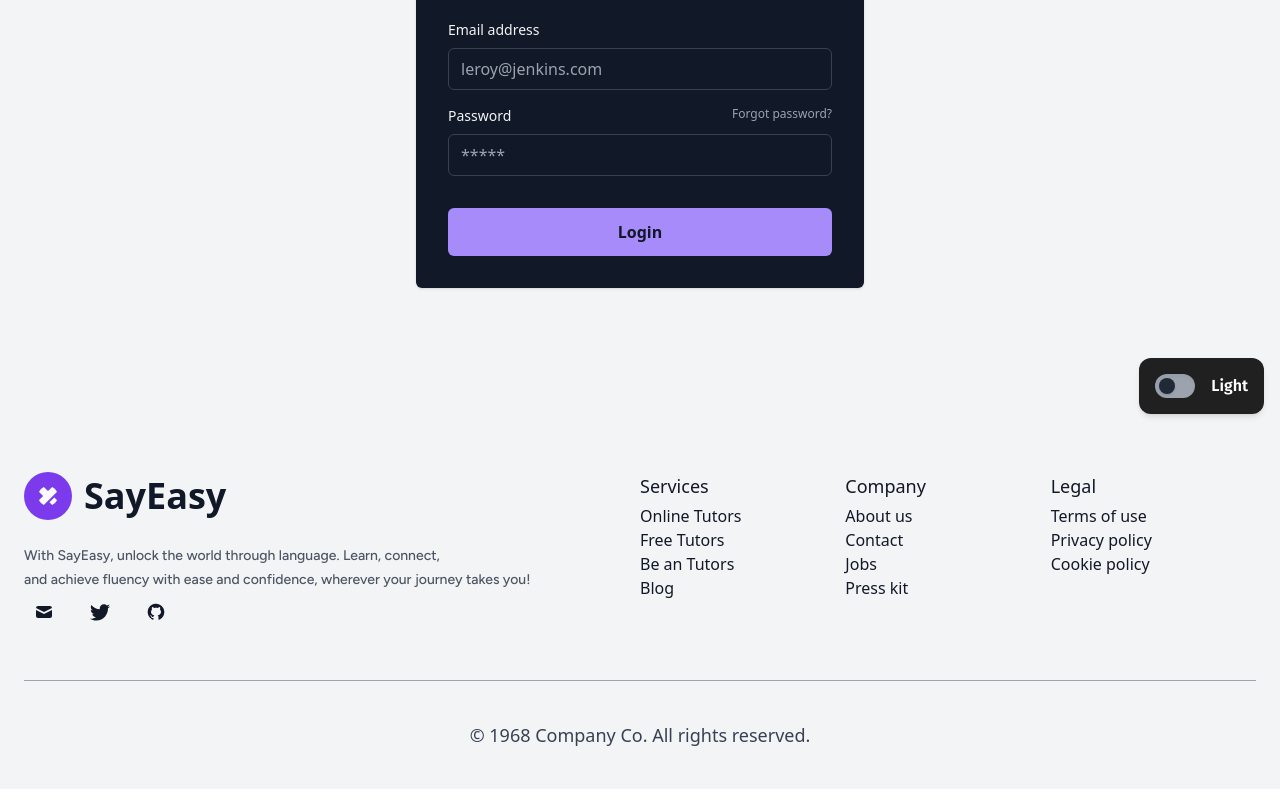
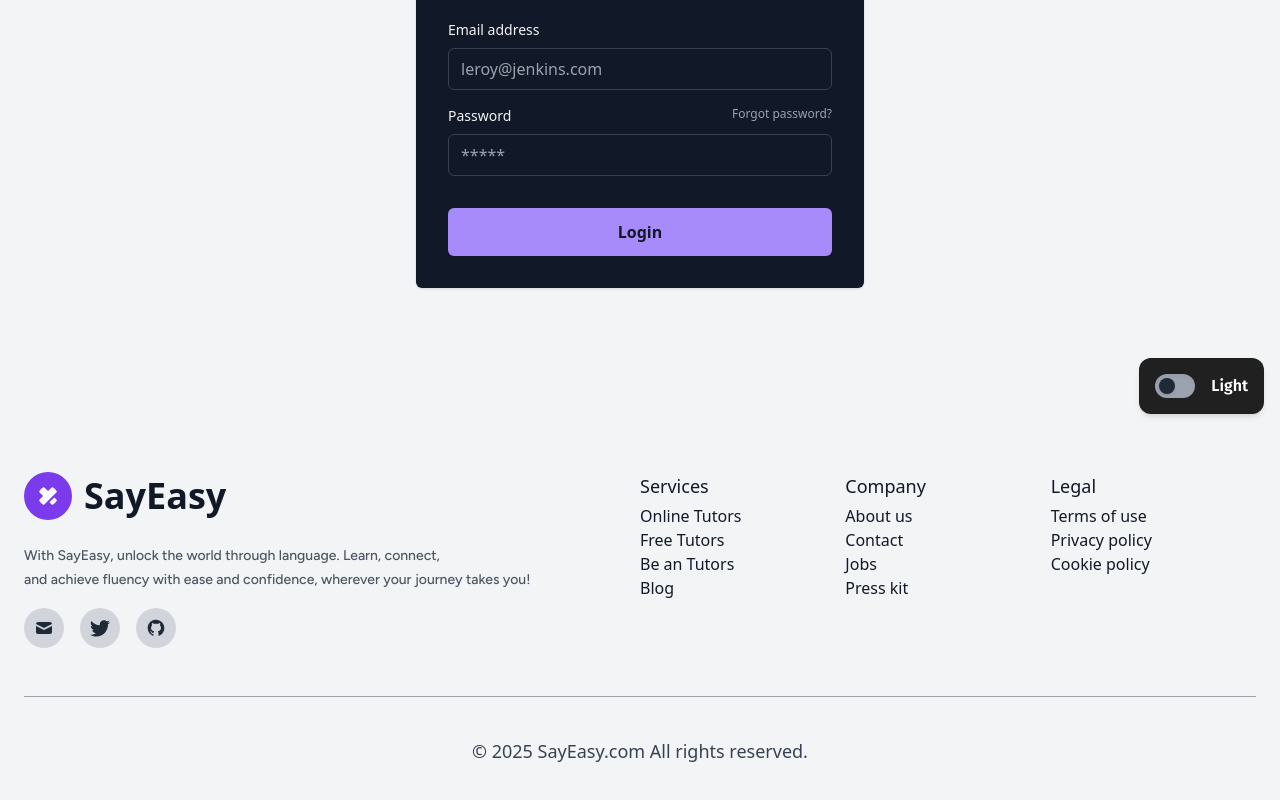
Before and after one commit to nodeNINJAr/sayEasy-client, a React (Vite) app: page /login in a window 1280 px wide. Shown: the part 370-1170 px from the top of the page. Built offline with nearby package versions, Linux system fonts and the light colour scheme; no server answers.

Commit message:
some-correction

```diff
--- a/src/components/Footer.jsx
+++ b/src/components/Footer.jsx
@@ -30,20 +30,50 @@ const Footer = () => {
               <br /> and achieve fluency with ease and confidence, wherever your
               journey takes you!
             </p>
-            <div className="flex justify-start pt-4 space-x-4 lg:pt-0 lg:col-end-13 text-2xl">
-				<a rel="noopener noreferrer" href="#" title="Email" className="flex items-center justify-center w-10 h-10 rounded-full dark:bg-violet-600 dark:text-gray-50">
-					<svg xmlns="http://www.w3.org/2000/svg" viewBox="0 0 20 20" fill="currentColor" className="w-5 h-5">
+            <div className="flex justify-start pt-4 space-x-4 lg:pt-0 lg:col-end-13 text-2xl mt-4">
+              <a
+                rel="noopener noreferrer"
+                href="#"
+                title="Email"
+                className="flex items-center justify-center w-10 h-10 rounded-full dark:bg-violet-600 bg-gray-300 text-gray-800 dark:text-gray-50"
+              >
+                <svg
+                  xmlns="http://www.w3.org/2000/svg"
+                  viewBox="0 0 20 20"
+                  fill="currentColor"
+                  className="w-5 h-5"
+                >
                   <path d="M2.003 5.884L10 9.882l7.997-3.998A2 2 0 0016 4H4a2 2 0 00-1.997 1.884z"></path>
                   <path d="M18 8.118l-8 4-8-4V14a2 2 0 002 2h12a2 2 0 002-2V8.118z"></path>
                 </svg>
               </a>
-				<a rel="noopener noreferrer" href="#" title="Twitter" className="flex items-center justify-center w-10 h-10 rounded-full dark:bg-violet-600 dark:text-gray-50">
-					<svg xmlns="http://www.w3.org/2000/svg" viewBox="0 0 50 50" fill="currentColor" className="w-5 h-5">
+              <a
+                rel="noopener noreferrer"
+                href="#"
+                title="Twitter"
+                className="flex items-center justify-center w-10 h-10 rounded-full dark:bg-violet-600 bg-gray-300 text-gray-800 dark:text-gray-50"
+              >
+                <svg
+                  xmlns="http://www.w3.org/2000/svg"
+                  viewBox="0 0 50 50"
+                  fill="currentColor"
+                  className="w-5 h-5"
+                >
                   <path d="M 50.0625 10.4375 C 48.214844 11.257813 46.234375 11.808594 44.152344 12.058594 C 46.277344 10.785156 47.910156 8.769531 48.675781 6.371094 C 46.691406 7.546875 44.484375 8.402344 42.144531 8.863281 C 40.269531 6.863281 37.597656 5.617188 34.640625 5.617188 C 28.960938 5.617188 24.355469 10.21875 24.355469 15.898438 C 24.355469 16.703125 24.449219 17.488281 24.625 18.242188 C 16.078125 17.8125 8.503906 13.71875 3.429688 7.496094 C 2.542969 9.019531 2.039063 10.785156 2.039063 12.667969 C 2.039063 16.234375 3.851563 19.382813 6.613281 21.230469 C 4.925781 21.175781 3.339844 20.710938 1.953125 19.941406 C 1.953125 19.984375 1.953125 20.027344 1.953125 20.070313 C 1.953125 25.054688 5.5 29.207031 10.199219 30.15625 C 9.339844 30.390625 8.429688 30.515625 7.492188 30.515625 C 6.828125 30.515625 6.183594 30.453125 5.554688 30.328125 C 6.867188 34.410156 10.664063 37.390625 15.160156 37.472656 C 11.644531 40.230469 7.210938 41.871094 2.390625 41.871094 C 1.558594 41.871094 0.742188 41.824219 -0.0585938 41.726563 C 4.488281 44.648438 9.894531 46.347656 15.703125 46.347656 C 34.617188 46.347656 44.960938 30.679688 44.960938 17.09375 C 44.960938 16.648438 44.949219 16.199219 44.933594 15.761719 C 46.941406 14.3125 48.683594 12.5 50.0625 10.4375 Z"></path>
                 </svg>
               </a>
-				<a rel="noopener noreferrer" href="#" title="GitHub" className="flex items-center justify-center w-10 h-10 rounded-full dark:bg-violet-600 dark:text-gray-50">
-					<svg xmlns="http://www.w3.org/2000/svg" fill="currentColor" viewBox="0 0 24 24" className="w-5 h-5">
+              <a
+                rel="noopener noreferrer"
+                href="#"
+                title="GitHub"
+                className="flex items-center justify-center w-10 h-10 rounded-full dark:bg-violet-600 bg-gray-300 text-gray-800 dark:text-gray-50"
+              >
+                <svg
+                  xmlns="http://www.w3.org/2000/svg"
+                  fill="currentColor"
+                  viewBox="0 0 24 24"
+                  className="w-5 h-5"
+                >
                   <path d="M10.9,2.1c-4.6,0.5-8.3,4.2-8.8,8.7c-0.5,4.7,2.2,8.9,6.3,10.5C8.7,21.4,9,21.2,9,20.8v-1.6c0,0-0.4,0.1-0.9,0.1 c-1.4,0-2-1.2-2.1-1.9c-0.1-0.4-0.3-0.7-0.6-1C5.1,16.3,5,16.3,5,16.2C5,16,5.3,16,5.4,16c0.6,0,1.1,0.7,1.3,1c0.5,0.8,1.1,1,1.4,1 c0.4,0,0.7-0.1,0.9-0.2c0.1-0.7,0.4-1.4,1-1.8c-2.3-0.5-4-1.8-4-4c0-1.1,0.5-2.2,1.2-3C7.1,8.8,7,8.3,7,7.6C7,7.2,7,6.6,7.3,6 c0,0,1.4,0,2.8,1.3C10.6,7.1,11.3,7,12,7s1.4,0.1,2,0.3C15.3,6,16.8,6,16.8,6C17,6.6,17,7.2,17,7.6c0,0.8-0.1,1.2-0.2,1.4 c0.7,0.8,1.2,1.8,1.2,3c0,2.2-1.7,3.5-4,4c0.6,0.5,1,1.4,1,2.3v2.6c0,0.3,0.3,0.6,0.7,0.5c3.7-1.5,6.3-5.1,6.3-9.3 C22,6.1,16.9,1.4,10.9,2.1z"></path>
                 </svg>
               </a>
@@ -170,7 +200,7 @@ const Footer = () => {
         {/* copywrite footer */}
         <div className="text-center pt-6 border-t border-slate-100 dark:border-gray-100">
           <div className="py-4 text-center text-gray-700 dark:text-gray-400 text-lg">
-            © 1968 Company Co. All rights reserved.
+            © 2025 SayEasy.com All rights reserved.
           </div>
         </div>
       </div>
--- /dev/null
+++ b/src/components/Loader/Loader2.jsx
@@ -0,0 +1,15 @@
+import React from "react";
+
+const Loader2 = () => {
+  return (
+    <div className="loader-container text-3xl flex justify-center items-center py-40 font-fira font-semibold">
+      <p className="loader-text">
+        Wait<span className="dot">.</span>
+        <span className="dot">.</span>
+        <span className="dot">.</span>
+      </p>
+    </div>
+  );
+};
+
+export default Loader2;
--- a/src/components/langCategory/LangCategory.jsx
+++ b/src/components/langCategory/LangCategory.jsx
@@ -19,11 +19,10 @@ const LangCategory = () => {
           </p>
         </div>
       </Slide>
-      <Slide direction="up">
-        <div className="grid grid-cols-1 sm:grid-cols-2 md:grid-cols-3 lg:grid-cols-4 gap-4 justify-items-center ">
-          <CategoryCard />
-        </div>
-      </Slide>
+       {/* category card */}
+      <div className="grid grid-cols-1 sm:grid-cols-2 md:grid-cols-3 lg:grid-cols-4 gap-4 justify-items-center ">
+        <CategoryCard />
+      </div>
     </>
   );
 };
--- a/src/index.css
+++ b/src/index.css
@@ -51,3 +51,48 @@
   background-repeat: no-repeat;
   background-size:cover;
 }
+
+
+/* custom loader */
+.loader-container {
+  display: flex;
+  justify-content: center;
+  align-items: center;
+  background-color:transparent; /* Optional: background color */
+}
+
+.loader-text {
+  color: #333; /* Text color */
+  display: flex;
+  align-items: center;
+}
+
+.dot {
+  animation: blink 1.5s infinite;
+  font-size: 1.5rem;
+  color: #333; /* Dot color */
+}
+
+.dot:nth-child(1) {
+  animation-delay: 0s;
+}
+
+.dot:nth-child(2) {
+  animation-delay: 0.3s;
+}
+
+.dot:nth-child(3) {
+  animation-delay: 0.6s;
+}
+
+@keyframes blink {
+  0%, 20% {
+    opacity: 0;
+  }
+  50% {
+    opacity: 1;
+  }
+  100% {
+    opacity: 0;
+  }
+}
--- a/src/pages/private/BookedTutors.jsx
+++ b/src/pages/private/BookedTutors.jsx
@@ -5,8 +5,12 @@ import UseAxiosSecure from "../../components/hooks/axiosInstance/axiosSecure";
 import toast from "react-hot-toast";
 import Hero from "../../components/hero/Hero";
 import { Helmet } from "react-helmet";
-
+import Lottie from "lottie-react";
+import noContent from "../../assets/lottie json file/noitemhere.json";
+import Loader2 from "../../components/Loader/Loader2";
 const BookedTutors = () => {
+  //
+  const [Loader , setLoader] = useState(true)
   // auth
   const { user } = UseAuth();
   // custom axios hooks
@@ -17,6 +21,7 @@ const BookedTutors = () => {
   const fetchTutorData = async () => {
     const { data } = await axiosSecure.get(`/booked-tutors/${user?.email}`);
     setBookedTutors(data);
+    setLoader(false)
   };
   // for initial run
   useEffect(() => {
@@ -31,11 +36,28 @@ const BookedTutors = () => {
       {/* hero */}
       <Hero path={location.pathname} />
       {/*  */}
+      {!Loader ?
+        <>
+          {bookedTutors.length > 0 ? (
             <div className="flex flex-wrap justify-start items-center gap-4 p-4 my-6 md:p-8 w-11/12 mx-auto ">
               {bookedTutors?.map((tutor) => (
                 <TutorBooked key={tutor?._id} bookedTutor={tutor} />
               ))}
             </div>
+          ) : (
+            <div className="w-3/4 sm:w-2/4 lg:w-1/4 mx-auto py-10 md:py-20">
+              <Lottie animationData={noContent}></Lottie>
+              <p className="text-center text-xl dark:text-gray-400 text-gray-600 capitalize mt-6 font-figtree">
+                No Booked Tutors Here{" "}
+                <span className="text-green-500 cursor-pointer hover:border-b">
+                  BooK First
+                </span>
+              </p>
+            </div>
+          )}
+        </> : <Loader2/>
+
+      }
     </section>
   );
 };
--- a/src/pages/private/CategoriseTutors.jsx
+++ b/src/pages/private/CategoriseTutors.jsx
@@ -4,12 +4,15 @@ import { useLocation, useParams } from "react-router-dom";
 import TutorCard from "../../components/Card/TutorCard";
 import Hero from "../../components/hero/Hero";
 import { Helmet } from "react-helmet";
+import Loader2 from "../../components/Loader/Loader2";
 
 const CategoriseTutors = () => {
+  //
+  const [loader, setLoader] = useState(true);
   // custom axios hooks
   const axiosSecure = UseAxiosSecure();
   //
-  const {pathname} = useLocation();
+  const { pathname } = useLocation();
   //category params
   const { category } = useParams();
   // state for store tutor data
@@ -18,6 +21,7 @@ const CategoriseTutors = () => {
   const fetchALLTutor = async () => {
     const { data } = await axiosSecure.get(`/tutors/${category}`);
     setCateData(data);
+    setLoader(false);
   };
   // for initial run
   useEffect(() => {
@@ -26,16 +30,26 @@ const CategoriseTutors = () => {
 
   return (
     <>
-     <Helmet>
+      <Helmet>
         <title>Categories Tutors || sayEasy</title>
       </Helmet>
       {/* hero */}
-      <Hero path={pathname.split( "/").join(' ')}/>
-      <div className="grid grid-cols-1 md:grid-cols-2 gap-4 w-11/12 mx-auto py-10 md:py-20">
-        {cateData?.map((cate) => (
-          <TutorCard key={cate._id} categoriosData={cate} />
-        ))}
-      </div>
+      <Hero path={pathname.split("/").join(" ")} />
+
+        {!loader ?
+             <>
+             {cateData.length > 0 ?
+              <div className="grid grid-cols-1 md:grid-cols-2 gap-4 w-11/12 mx-auto py-10 md:py-20">
+                {cateData?.map((cate) => (
+                  <TutorCard key={cate._id} categoriosData={cate} />
+                ))}
+                </div> :
+               <p className="flex justify-center items-center py-10 sm:py-36 capitalize text-2xl font-figtree ">No Tutors Found</p>
+            }
+             </> :<Loader2/>
+
+        }
+
     </>
   );
 };
--- a/src/provider/InfoProvider.jsx
+++ b/src/provider/InfoProvider.jsx
@@ -20,7 +20,7 @@ const InfoProvider = ({ children }) => {
   const fetchALLTutor = async () => {
     const { data } = await axiosSecure.get('/tutorials');
     setTutors(data.tutoirals);
-    setTutorCount(data.count)
+    setTutorCount(data.uniqueTutorCount)
   };
   // for initial run
   useEffect(() => {
```
Also changed, not shown: src/pages/Tutors.jsx (+17 -1 lines), src/pages/private/MyTutorials.jsx (+29 -4 lines), 1 other file (tests, documents, lock files or other folders). Lines whose indentation alone changed are shown as unchanged.
